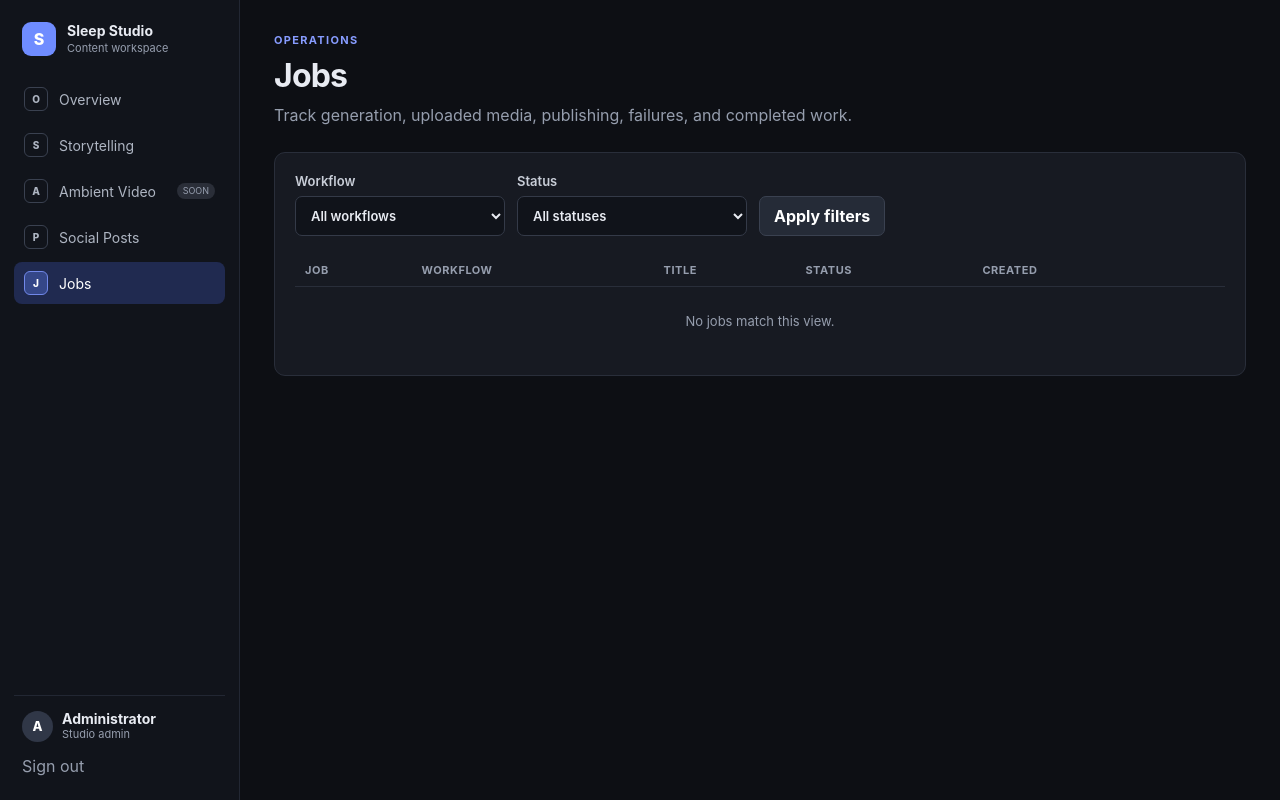
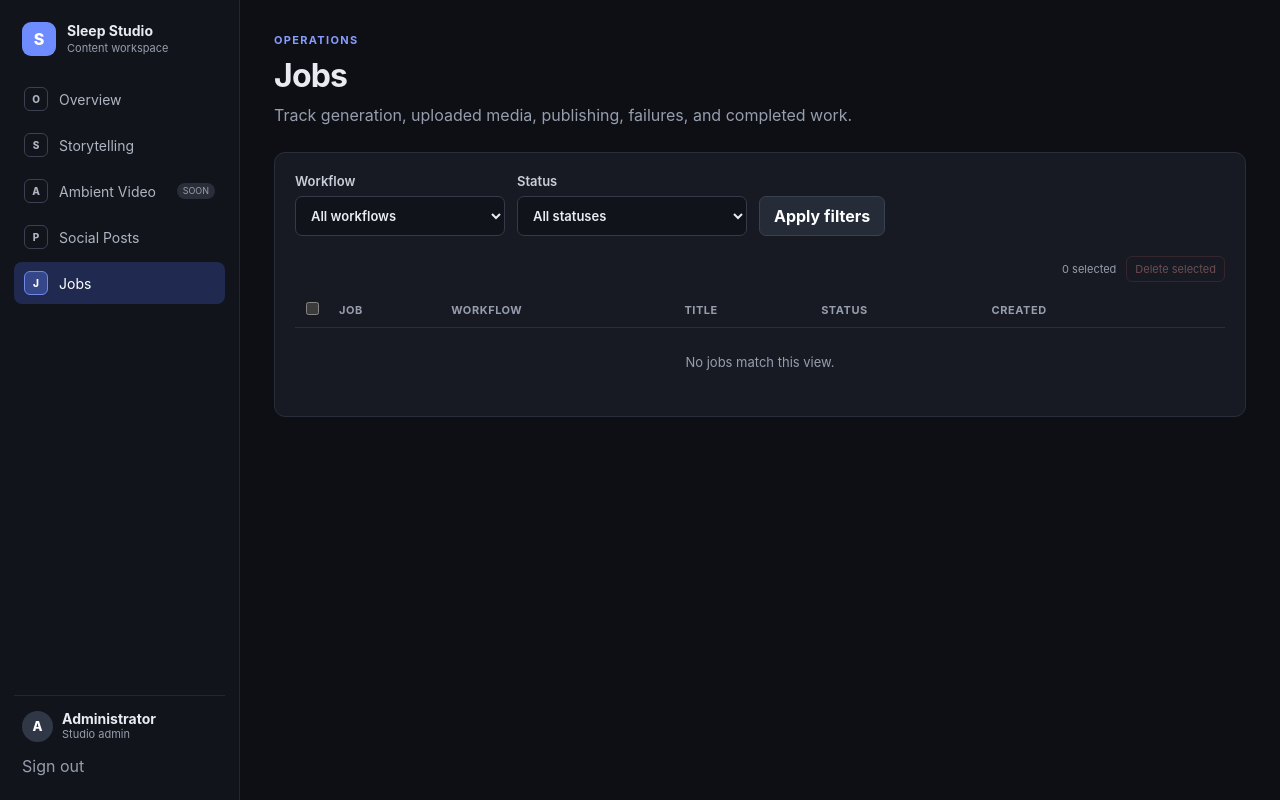
Before and after one commit to abstechnologydeveloper/sleep-doc-pipeline, a FastAPI app: page /jobs in a window 1280 px wide. Run offline with FastAPI, Linux system fonts and the light colour scheme; the visitor is signed in with stand-in values (Sample User, id 1); data that the repository does not hold is empty.

Commit message:
feat(jobs): add bulk deletion controls

```diff
--- a/src/backend/app.py
+++ b/src/backend/app.py
@@ -517,6 +517,27 @@ def delete_job(
     return RedirectResponse(safe_return, status_code=303)
 
 
+@app.post("/jobs/delete-selected")
+async def delete_selected_jobs(request: Request):
+    redirect = login_required(request)
+    if redirect:
+        return redirect
+    form = await request.form()
+    verify_csrf(request, str(form.get("csrf", "")))
+    job_ids = []
+    for raw_id in form.getlist("job_ids"):
+        try:
+            job_id = int(str(raw_id))
+        except (TypeError, ValueError):
+            continue
+        if job_id > 0:
+            job_ids.append(job_id)
+    database.request_jobs_deletion(job_ids)
+    return_to = str(form.get("return_to", "/jobs"))
+    safe_return = return_to if return_to in {"/", "/storytelling", "/jobs"} else "/jobs"
+    return RedirectResponse(safe_return, status_code=303)
+
+
 @app.get("/jobs/{job_id}/video")
 def job_video(request: Request, job_id: int):
     redirect = login_required(request)
--- a/src/web/static/jobs.js
+++ b/src/web/static/jobs.js
@@ -16,6 +16,26 @@
   });
   document.addEventListener("keydown", (event) => {
     if (event.key === "Escape") closeSidebar();
+  });
+
+  document.querySelectorAll("[data-bulk-jobs]").forEach((form) => {
+    const selectAll = form.querySelector("[data-select-all]");
+    const selections = [...form.querySelectorAll("[data-job-select]")];
+    const deleteButton = form.querySelector("[data-delete-selected]");
+    const selectionCount = form.querySelector("[data-selection-count]");
+    const updateSelection = () => {
+      const checked = selections.filter((input) => input.checked).length;
+      selectionCount.textContent = `${checked} selected`;
+      deleteButton.disabled = checked === 0;
+      selectAll.checked = selections.length > 0 && checked === selections.length;
+      selectAll.indeterminate = checked > 0 && checked < selections.length;
+    };
+    selectAll?.addEventListener("change", () => {
+      selections.forEach((input) => { input.checked = selectAll.checked; });
+      updateSelection();
+    });
+    selections.forEach((input) => input.addEventListener("change", updateSelection));
+    updateSelection();
   });
 
   const dashboardRows = [...document.querySelectorAll("[data-job-id]")]
--- a/src/web/static/style.css
+++ b/src/web/static/style.css
@@ -130,6 +130,10 @@ tr:last-child td { border-bottom: 0; }
 .muted { color: var(--muted); }
 .empty-state { padding: 26px; color: var(--muted); text-align: center; }
 .filter-bar { display: grid; grid-template-columns: 210px 230px auto; gap: 12px; align-items: end; margin-bottom: 18px; }
+.bulk-toolbar { display: flex; justify-content: flex-end; align-items: center; gap: 10px; min-height: 31px; margin-bottom: 8px; color: var(--muted); font-size: 11px; }
+.bulk-toolbar .row-delete:disabled { cursor: not-allowed; opacity: .4; }
+.select-column { width: 34px; text-align: center; }
+.select-column input { width: auto; margin: 0; }
 .row-actions { width: 1%; text-align: right; }
 .row-delete { padding: 5px 8px; border: 1px solid #63383e; border-radius: 6px; background: transparent; color: #ef9898; cursor: pointer; font-size: 11px; }
 .row-delete:hover { background: #391e23; color: #ffc0c0; }
--- a/src/web/templates/_job_table.html
+++ b/src/web/templates/_job_table.html
@@ -1,9 +1,17 @@
-<div class="table-wrap">
+<form method="post" action="/jobs/delete-selected" class="bulk-jobs-form" data-bulk-jobs onsubmit="return !event.submitter.matches('[data-delete-selected]') || confirm('Delete the selected jobs? Running jobs will be cancelled.')">
+  <input type="hidden" name="csrf" value="{{ csrf }}">
+  <input type="hidden" name="return_to" value="{{ request.url.path }}">
+  <div class="bulk-toolbar">
+    <span data-selection-count>0 selected</span>
+    <button class="row-delete" type="submit" data-delete-selected disabled>Delete selected</button>
+  </div>
+  <div class="table-wrap">
   <table class="job-table">
-    <thead><tr><th>Job</th><th>Workflow</th><th>Title</th><th>Status</th><th>Created</th><th></th></tr></thead>
+    <thead><tr><th class="select-column"><input type="checkbox" data-select-all aria-label="Select all visible jobs"></th><th>Job</th><th>Workflow</th><th>Title</th><th>Status</th><th>Created</th><th></th></tr></thead>
     <tbody>
     {% for job in jobs %}
       <tr data-job-id="{{ job.id }}">
+        <td class="select-column"><input type="checkbox" name="job_ids" value="{{ job.id }}" data-job-select aria-label="Select job {{ job.id }}"></td>
         <td><a href="/jobs/{{ job.id }}">#{{ job.id }}</a></td>
         <td>
           {% if job.kind == 'automatic' %}Storytelling
@@ -14,16 +22,13 @@
         <td><span class="status status-{{ job.status }}" data-job-status>{{ job.status|replace('_', ' ')|title }}</span></td>
         <td class="muted">{{ job.created_at[:16]|replace('T', ' ') }}</td>
         <td class="row-actions">
-          <form method="post" action="/jobs/{{ job.id }}/delete" onsubmit="return confirm('{{ 'Cancel and delete this running job?' if job.status in ['processing','publishing','cancel_requested'] else 'Delete this job?' }}')">
-            <input type="hidden" name="csrf" value="{{ csrf }}">
-            <input type="hidden" name="return_to" value="{{ request.url.path }}">
-            <button class="row-delete" type="submit">{{ 'Cancel' if job.status in ['processing','publishing','cancel_requested'] else 'Delete' }}</button>
-          </form>
+          <button class="row-delete" type="submit" formaction="/jobs/{{ job.id }}/delete" onclick="return confirm('{{ 'Cancel and delete this running job?' if job.status in ['processing','publishing','cancel_requested'] else 'Delete this job?' }}')">{{ 'Cancel' if job.status in ['processing','publishing','cancel_requested'] else 'Delete' }}</button>
         </td>
       </tr>
     {% else %}
-      <tr><td colspan="6" class="empty-state">No jobs match this view.</td></tr>
+      <tr><td colspan="7" class="empty-state">No jobs match this view.</td></tr>
     {% endfor %}
     </tbody>
   </table>
 </div>
+</form>
```
Also changed, not shown: src/backend/database.py (+21 -0 lines).
